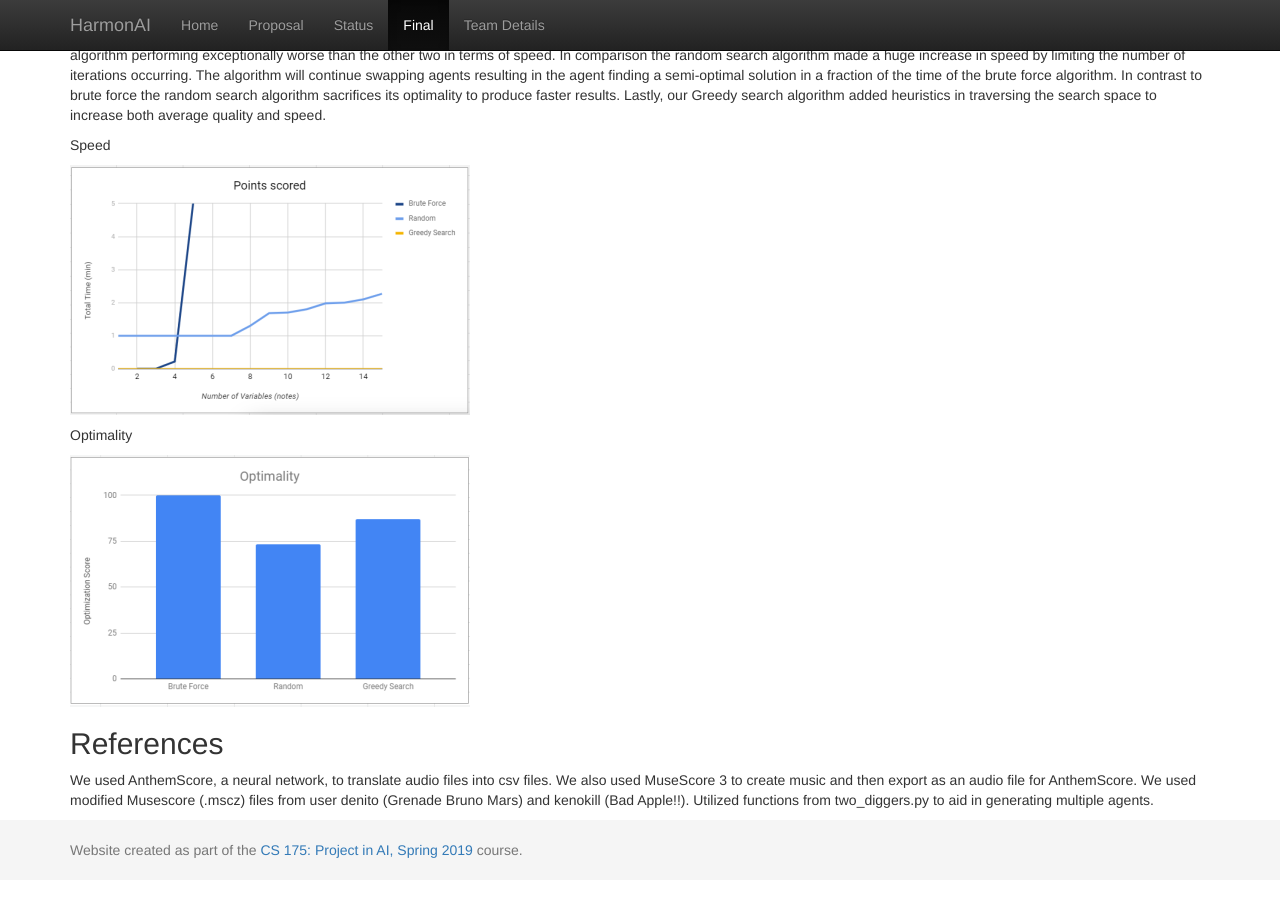
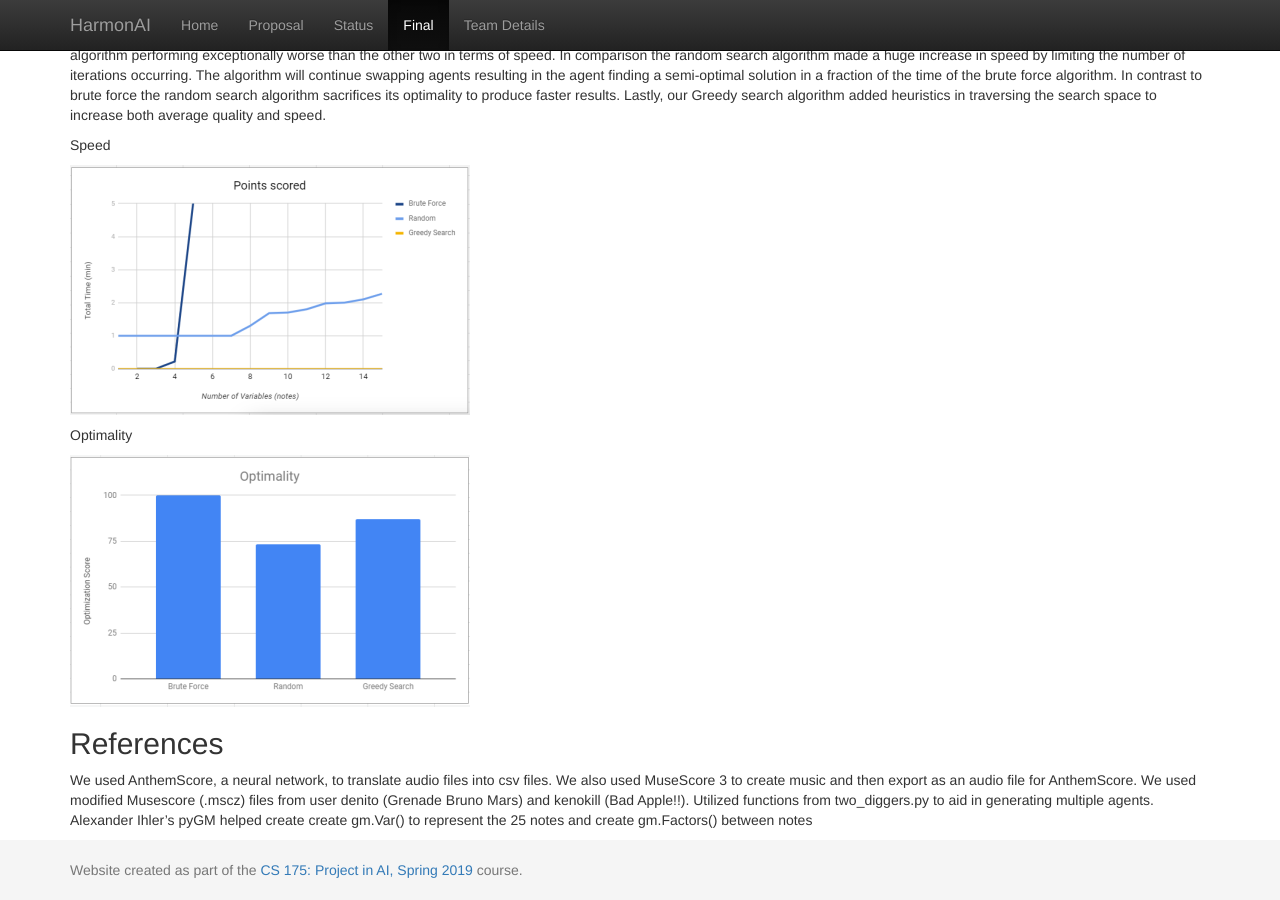
Before and after one commit to AlecJacksonE/HarmonAI, a Jekyll site: the page built from docs/final.md, in a window 1280 px wide and 900 px high, scrolled down 7048 px. Built offline with Jekyll 4.4.1, drawn with Linux system fonts in a browser that asks for light colours; our own code applies the rules of GitHub Pages for plain Markdown files.

Commit message:
Update final.md

```diff
--- a/docs/final.md
+++ b/docs/final.md
@@ -95,4 +95,4 @@ Optimality
 ![](images/optimality.png)
 
 ## References
-We used AnthemScore, a neural network, to translate audio files into csv files. We also used MuseScore 3 to create music and then export as an audio file for AnthemScore. We used modified Musescore (.mscz) files from user denito (Grenade Bruno Mars) and kenokill (Bad Apple!!). Utilized functions from two_diggers.py to aid in generating multiple agents.
+We used AnthemScore, a neural network, to translate audio files into csv files. We also used MuseScore 3 to create music and then export as an audio file for AnthemScore. We used modified Musescore (.mscz) files from user denito (Grenade Bruno Mars) and kenokill (Bad Apple!!). Utilized functions from two_diggers.py to aid in generating multiple agents. Alexander Ihler's pyGM helped create create gm.Var() to represent the 25 notes and create gm.Factors() between notes
```
